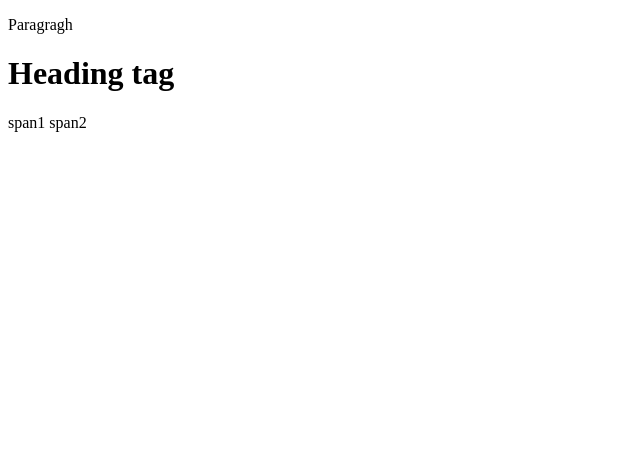
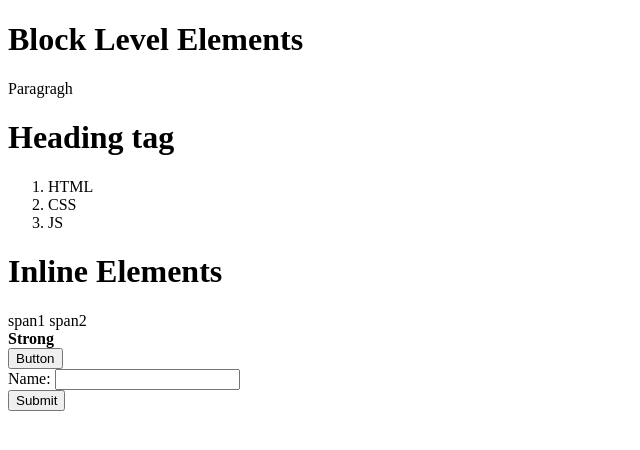
Before and after one commit to Jayasree235/FrontEnd, a plain HTML site: page Index.html in a window 1280 px wide. Shown: the whole page, without its empty margins (0-640 px from the left). Drawn offline with Linux system fonts and the light colour scheme.

Commit message:
elements and tags

```diff
--- a/Index.html
+++ b/Index.html
@@ -8,15 +8,27 @@
     <body>
         <!-- Comments -->
          <!-- Block Level Elements-->
+          <H1>Block Level Elements</H1>
           <p> Paragragh</p>
           <h1> Heading tag</h1>
-          <!--<img src="https://www.google.com/url?sa=i&url=https%3A%2F%2Fwww.shutterstock.com%2Fsearch%2Flight&psig=AOvVaw2HUnP_SYHal5n6zfMaM_1y&ust=1731474117458000&source=images&cd=vfe&opi=89978449&ved=0CBQQjRxqFwoTCPCm1vCB1okDFQAAAAAdAAAAABAE">
-          Image</img>-->
+          <ol>
+            <li>HTML</li>
+            <li>CSS</li>
+            <li>JS</li>
+          </ol>
 
           <!-- Inline Elements-->
+          <H1>Inline Elements</H1>
            <span>span1</span>
            <span>span2</span>
+           <br>
 
+           <strong>Strong</strong>
+           <br>
+           <button>Button</button><br>
+           <label for="name">Name:</label>
+           <input type="text" id="name" name="name"><br>
+           <input type="submit" name="submit">
 
     </body>
 </html>
```
